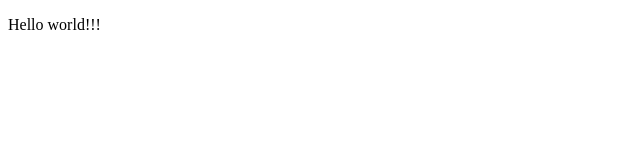
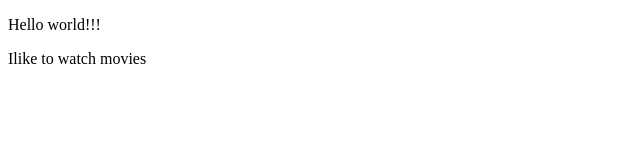
Before and after one commit to priyankapasrija/demo-portfolio, a plain HTML site: page index.html in a window 1280 px wide. Shown: the whole page, without its empty margins (0-640 px from the left). Drawn offline with Linux system fonts and the light colour scheme.

Commit message:
update interest

```diff
--- a/index.html
+++ b/index.html
@@ -10,6 +10,7 @@
 
 <body>
     <p>Hello world!!!</p>
+    <p>Ilike to watch movies</p>
 </body>
 
 </html>
```
